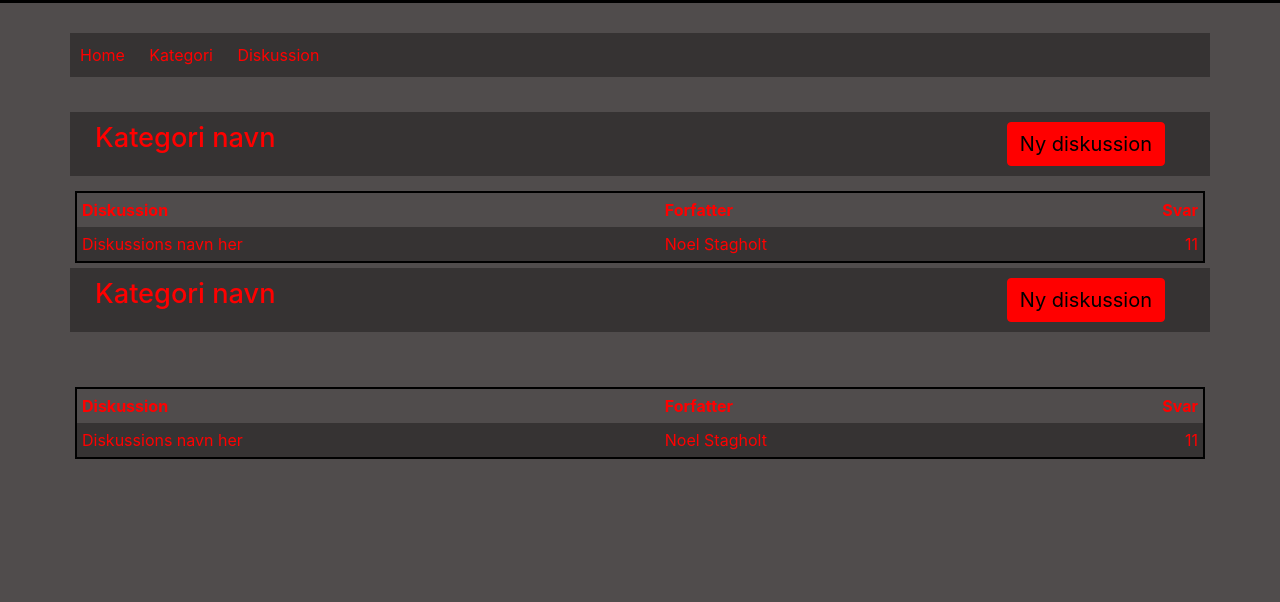
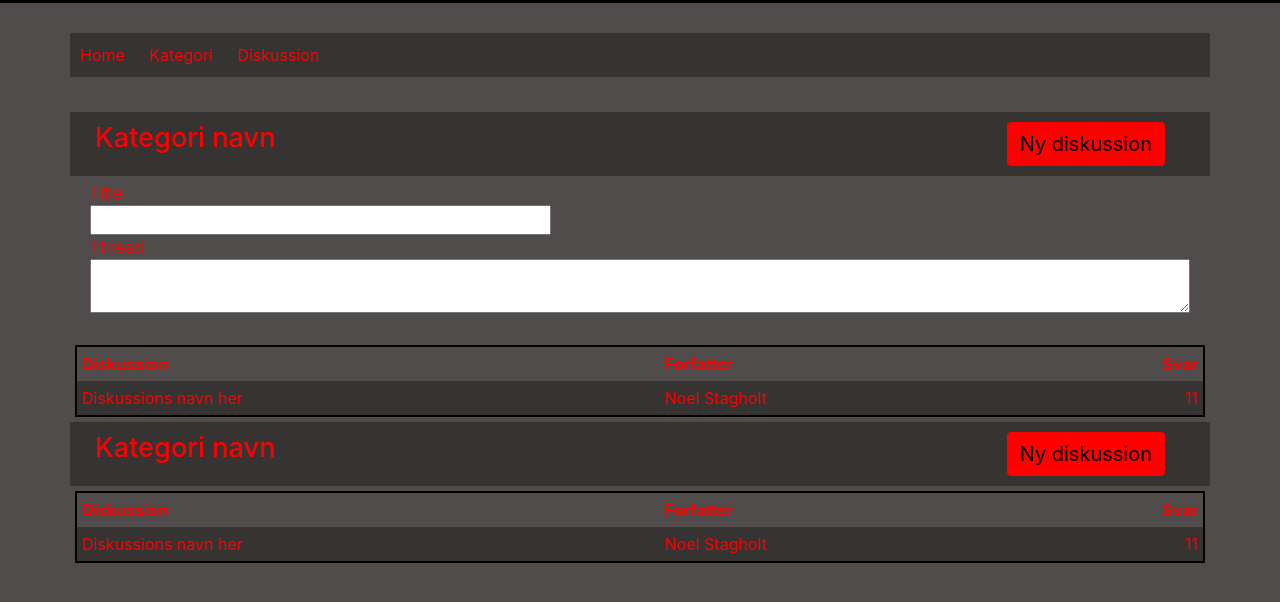
Before and after one commit to Nstagholt/Premonitions-forum, a plain HTML site: page index.html in a window 1280 px wide. Shown: the part 92-694 px from the top of the page. Drawn offline with nearby package versions, Linux system fonts and the light colour scheme.

Commit message:
Frontend

```diff
--- a/index.html
+++ b/index.html
@@ -42,8 +42,22 @@
                     <h1>Kategori navn </h1>
                 </div>
                 <div class="Pullright">
-                    <a class="btn btn primary logoutknap" href="g">Ny diskussion</a>
+                    <a class="btn btn primary logoutknap" href="g" onclick="startDiscussion(1);">Ny diskussion</a>
                 </div>
+            </div>
+        </div>
+
+        <div id="cat_new_discussiontitle" class="row Forumpad">
+            <div class="col-lg-12">
+                <form>
+                    Title
+                    <div class="form-group">
+                        <input type="text" name="Newdiscussiontitle" size="40"></input>
+                        <br />
+                    Thread
+                        <textarea class="Newdiscussiontext" name="Newdiscussiontext"></textarea>
+                    </div>
+                </form>
             </div>
         </div>
 
@@ -82,7 +96,7 @@
                     <h1>Kategori navn </h1>
                 </div>
                 <div class="Pullright">
-                    <a class="btn btn primary logoutknap" href="g">Ny diskussion</a>
+                    <a class="btn btn primary logoutknap" href="g" onclick="startDiscussion(2);">Ny diskussion</a>
                 </div>
             </div>
         </div>
@@ -122,6 +136,8 @@
 
 
 <script src="https://cdn.jsdelivr.net/npm/bootstrap@4.6.0/dist/js/bootstrap.min.js"></script>
-<script src="https://code.jquery.com/jquery-3.6.0.min.js"integrity="sha256-/xUj+3OJU5yExlq6GSYGSHk7tPXikynS7ogEvDej/m4=" crossorigin="anonymous"></script>
+<script src="https://code.jquery.com/jquery-3.6.0.min.js"
+    integrity="sha256-/xUj+3OJU5yExlq6GSYGSHk7tPXikynS7ogEvDej/m4=" crossorigin="anonymous"></script>
 <script src="forum_hjem.js"></script>
+
 </html>
--- a/stylesheet.css
+++ b/stylesheet.css
@@ -66,7 +66,7 @@ body{
     background-color: #363333;
     color:black;
     padding: 10px;
-    margin-bottom: 10px;
+    margin-bottom: 0px;
     margin-top: 25px;
 }
 
@@ -74,7 +74,6 @@ body{
     background-color: #363333;
     color:black;
     padding: 10px;
-    margin-bottom: 50px;
 }
 
 .Forumpad{
@@ -142,3 +141,8 @@ h4{
 .red{
     color: red;
 }
+
+.Newdiscussiontext{
+    width: 100%;
+    height: auto;
+}
```
Lines whose indentation alone changed are shown as unchanged.
